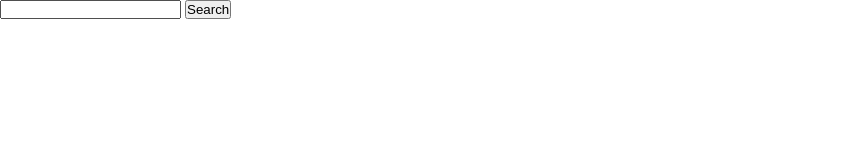
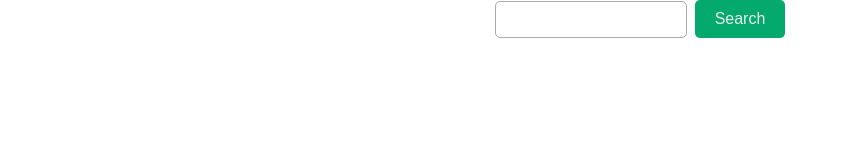
Before and after one commit to ARaza-13/weather-app, a website built with webpack: page src/index.html in a window 1280 px wide. Shown: the whole page, without its empty margins (0-848 px from the left). Built offline with nearby package versions, Linux system fonts and the light colour scheme.

Commit message:
Applied styling to input and submit button

```diff
--- a/src/style.css
+++ b/src/style.css
@@ -1,5 +1,37 @@
+:root {
+  --accent: #04aa6d;
+  --text-light: #eaebec;
+}
+
 * {
   box-sizing: border-box;
   margin: 0;
   padding: 0;
 }
+
+input {
+  border: 1px solid #aaa;
+  width: 15%;
+  border-radius: 5px;
+  padding: 10px;
+}
+
+button {
+  background-color: var(--accent);
+  border: none;
+  border-radius: 5px;
+  padding: 10px 20px;
+  color: var(--text-light);
+  text-align: center;
+  text-decoration: none;
+  display: inline;
+  font-size: 16px;
+  cursor: pointer;
+}
+
+.search-form {
+  display: flex;
+  justify-content: center;
+  align-items: center;
+  gap: 8px;
+}
```
